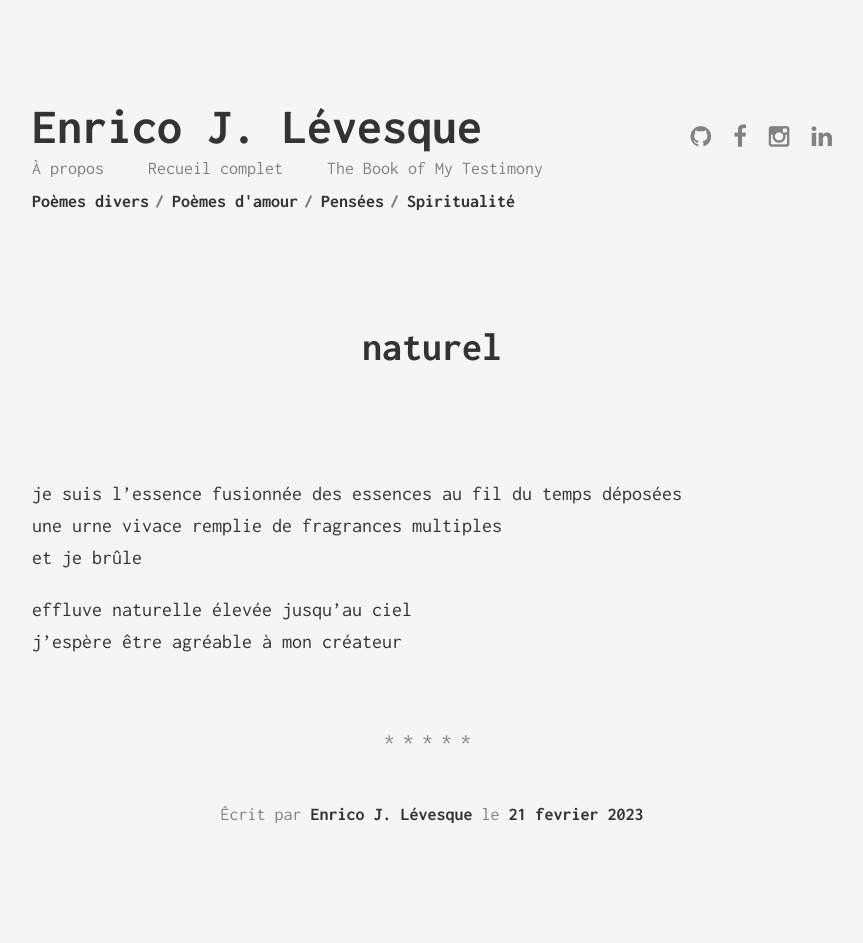
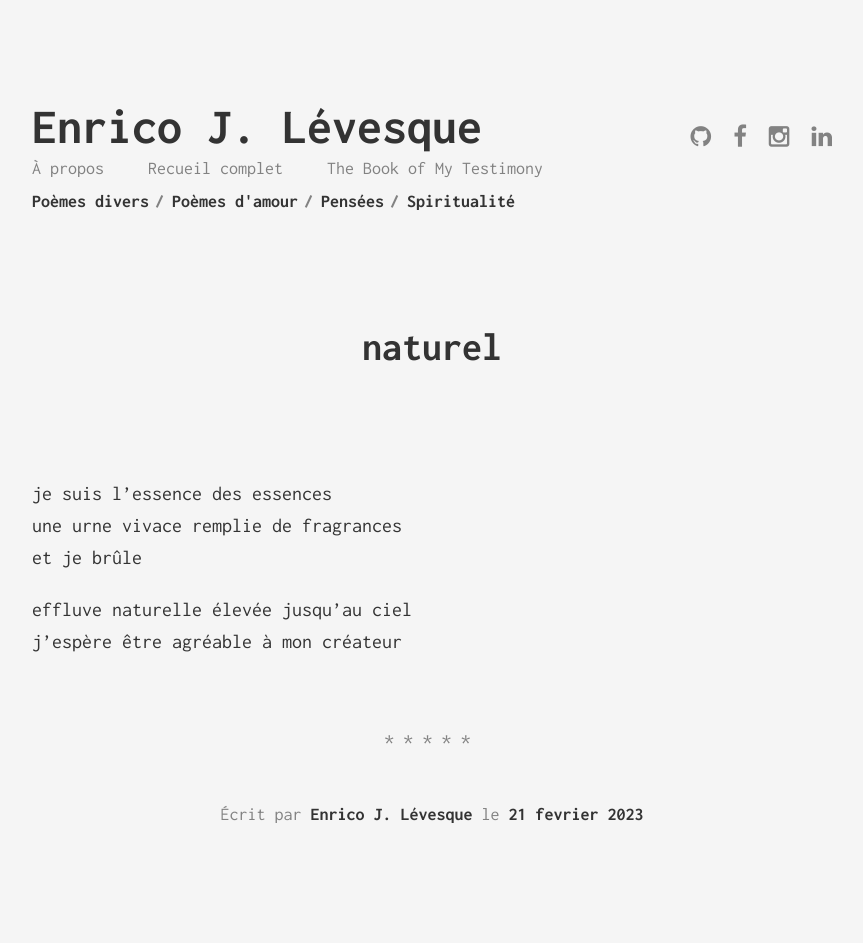
Before and after one commit to enricoJL/enricojl.github.io, a Jekyll site: the page built from _posts/2023-02-21-naturel.md, in a window 1280 px wide. Shown: the whole page, without its empty margins (208-1071 px from the left). Built offline with Jekyll 4.4.1, drawn with Linux system fonts in a browser that asks for light colours.

Commit message:
Update 2023-02-21-naturel.md
Review

```diff
--- a/_posts/2023-02-21-naturel.md
+++ b/_posts/2023-02-21-naturel.md
@@ -5,8 +5,8 @@ date: "2023-02-21"
 categories: "spirituel"
 ---
 
-je suis l'essence fusionnée des essences au fil du temps déposées
-une urne vivace remplie de fragrances multiples
+je suis l'essence des essences
+une urne vivace remplie de fragrances
 et je brûle
 
 effluve naturelle élevée jusqu’au ciel
```
